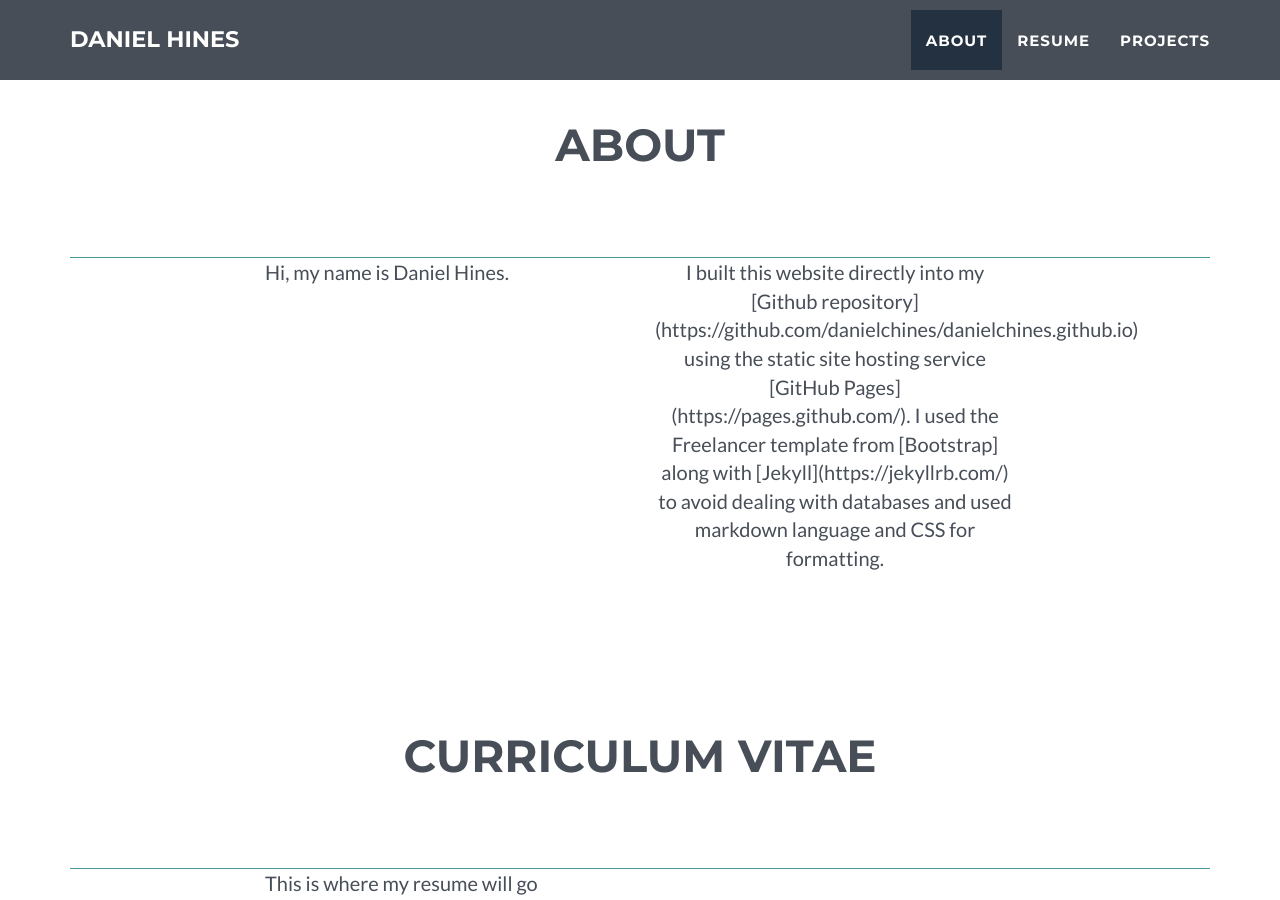
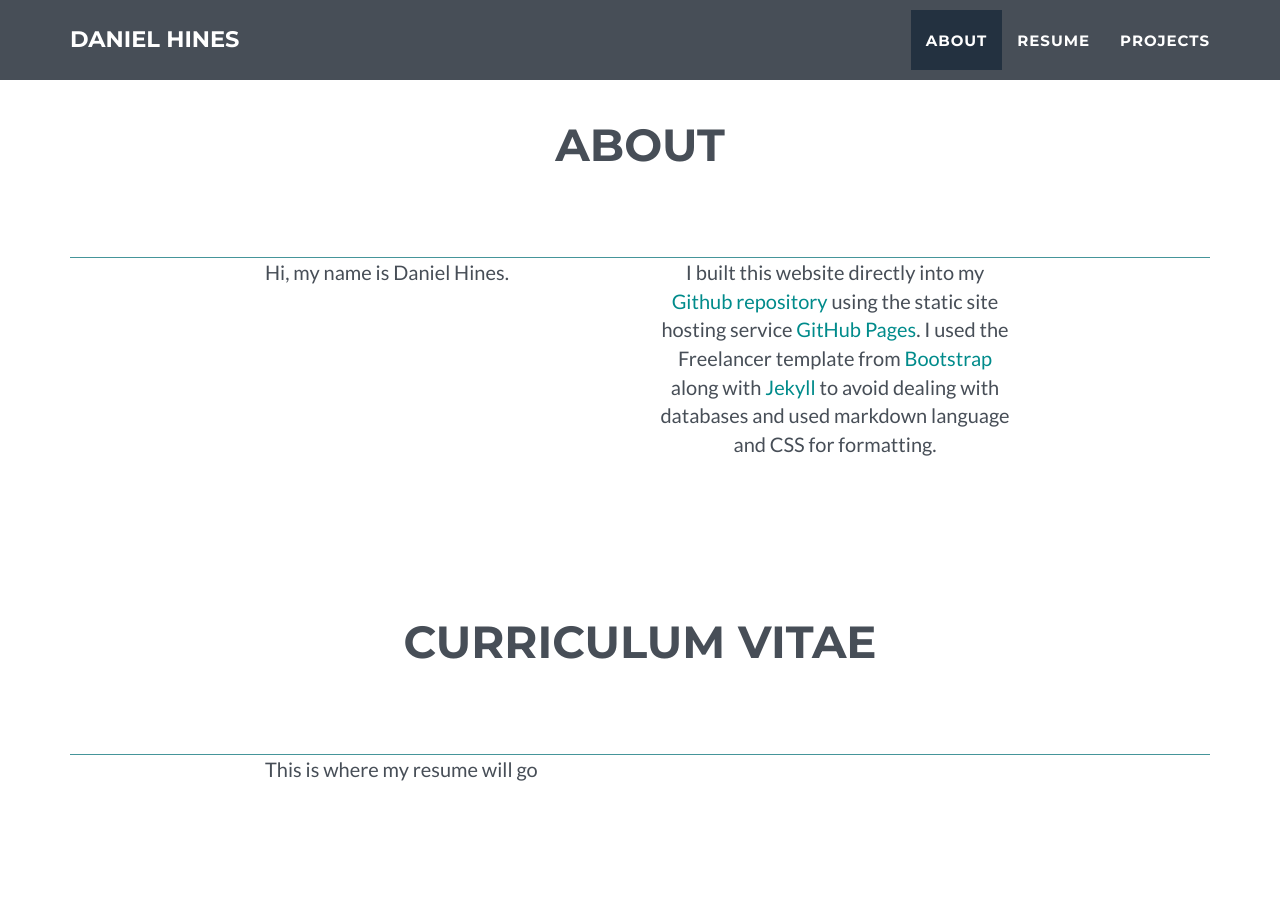
Before and after one commit to danielchines/danielchines.github.io, a Jekyll site: the page built from index.html, in a window 1280 px wide and 900 px high, scrolled down 771 px. Built offline with Jekyll 4.4.1, drawn with Linux system fonts in a browser that asks for light colours; some of the changed text lies outside the part shown.

Commit message:
Update _config.yml

```diff
--- a/_config.yml
+++ b/_config.yml
@@ -30,7 +30,8 @@ color:
 # About section
 about:
    p1: Hi, my name is Daniel Hines.
-   p2: I built this website directly into my [Github repository](https://github.com/danielchines/danielchines.github.io) using the static site hosting service [GitHub Pages](https://pages.github.com/). I used the Freelancer template from [Bootstrap] along with [Jekyll](https://jekyllrb.com/) to avoid dealing with databases and used markdown language and CSS for formatting.
+   p2: I built this website directly into my <a href="https://github.com/danielchines/danielchines.github.io">Github repository</a> using the static site hosting service <a href="https://pages.github.com/">GitHub Pages</a>.
+       I used the Freelancer template from <a href="https://startbootstrap.com/template-overviews/freelancer/">Bootstrap</a> along with <a href="https://jekyllrb.com/">Jekyll</a> to avoid dealing with databases and used markdown language and CSS for formatting.
 # Footer settings
 footer:
   copyright: Daniel Hines
@@ -49,10 +50,9 @@ social:
 
 # Credits content
 credits: |
-  This site was created using the
-  static site genereator <a href="https://jekyllrb.com/">Jekyll</a> and
+  This site was created using the static site genereator <a href="https://jekyllrb.com/">Jekyll</a> and
   the <a href="https://startbootstrap.com/template-overviews/freelancer/">Freelancer</a> theme from <a href="http://startbootstrap.com">Bootstrap</a>.
-  "\n"View the source code <a href="https://github.com/danielchines/danielchines.github.io">here</a>.
+  View the source code <a href="https://github.com/danielchines/danielchines.github.io">here</a>.
 
 # Build settings
 markdown: kramdown
```
